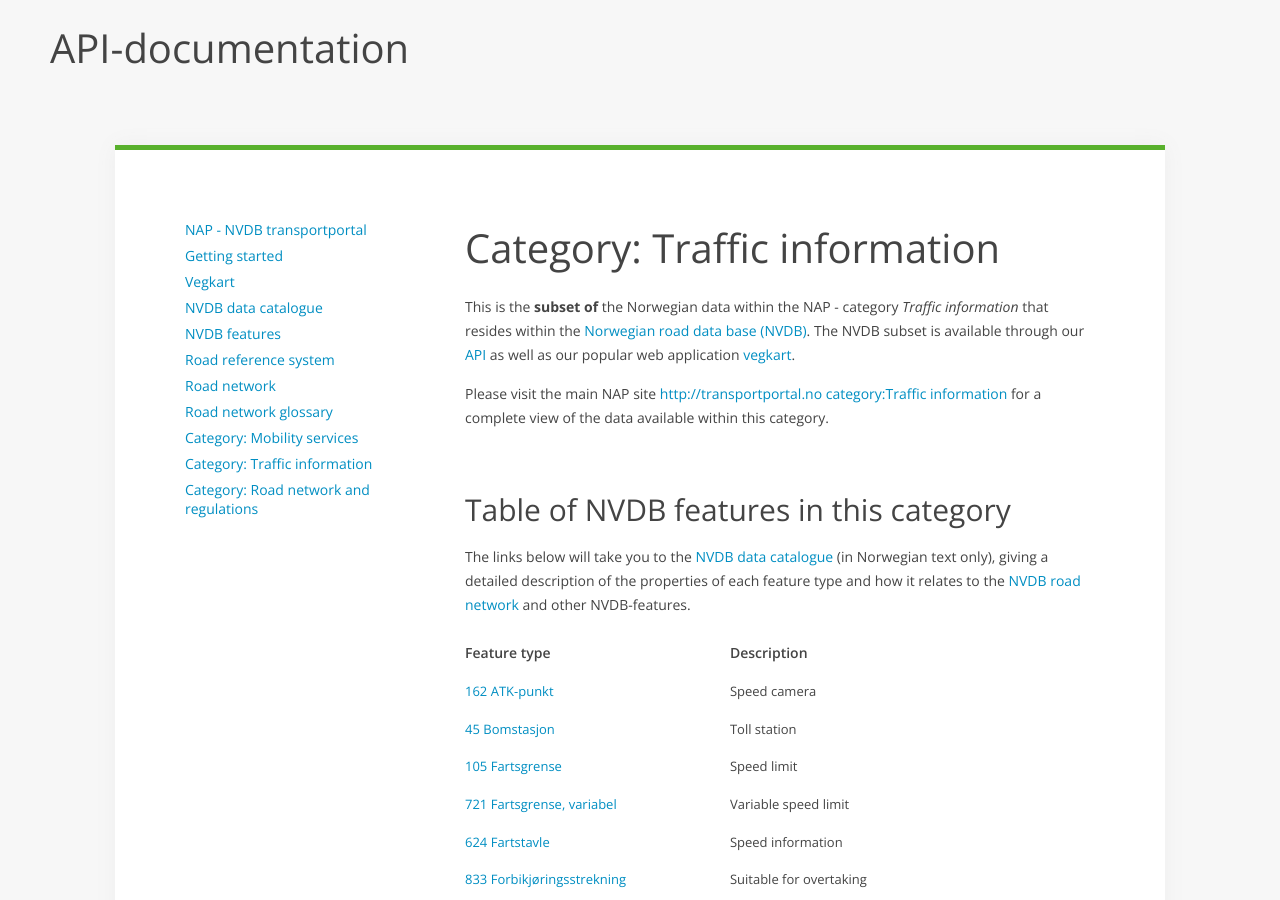
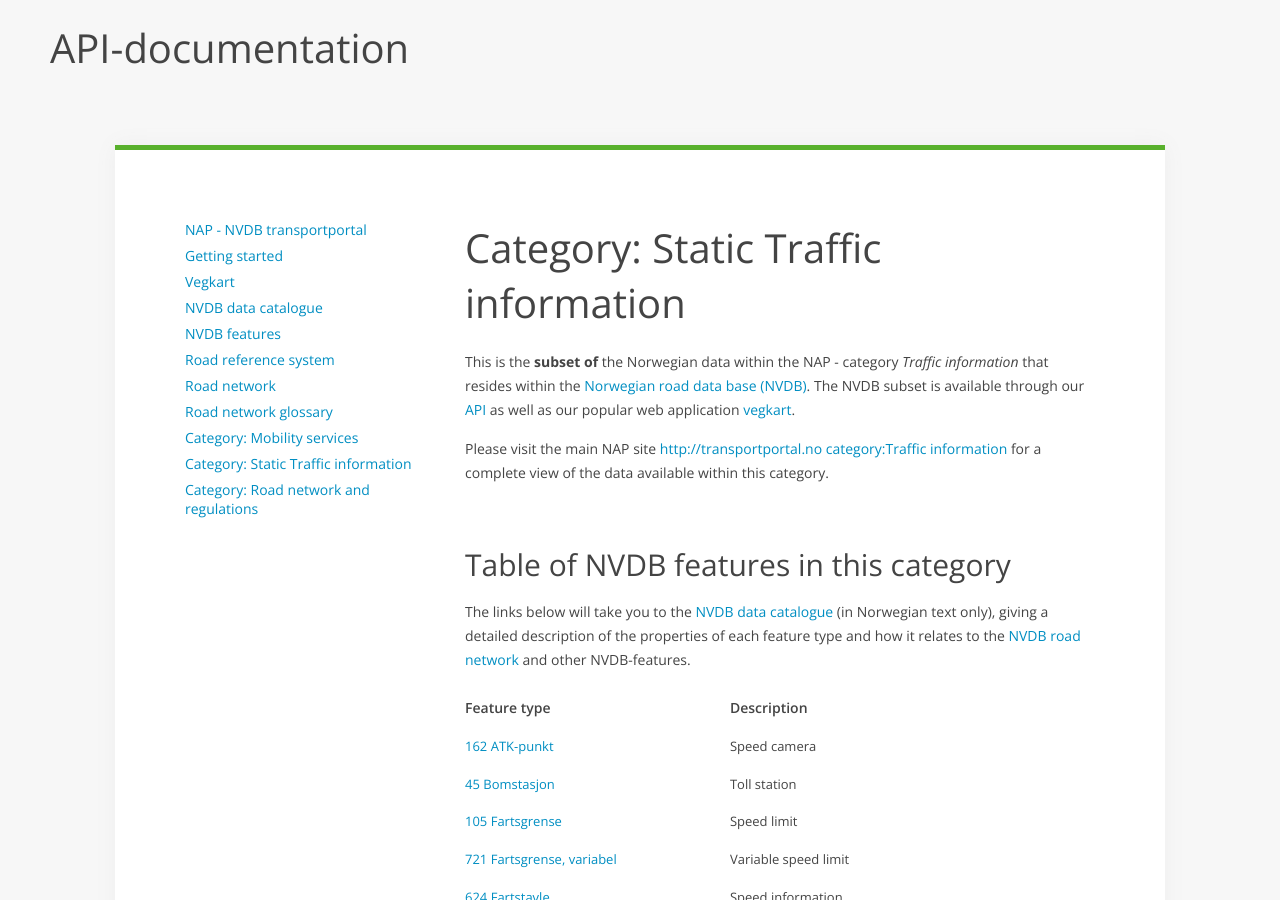
Before and after one commit to nvdb-vegdata/nvdbtransportportal, a Jekyll site: the page built from los2.md, in a window 1280 px wide and 900 px high. Built offline with Jekyll 4.4.1, drawn with Linux system fonts in a browser that asks for light colours; our own code applies the rules of GitHub Pages for plain Markdown files.

Commit message:
renamed to static traffic information

```diff
--- a/los2.md
+++ b/los2.md
@@ -1,4 +1,4 @@
-# Category: Traffic information
+# Category: Static Traffic information
 
 This is the **subset of** the Norwegian data within the NAP - category _Traffic information_ that resides within the [Norwegian road data base (NVDB)](http://nvdbtransportportal.vegdata.no/). The NVDB subset is available through our [API](./index.md) as well as our popular web application [vegkart](vegkart.md).
 
```
